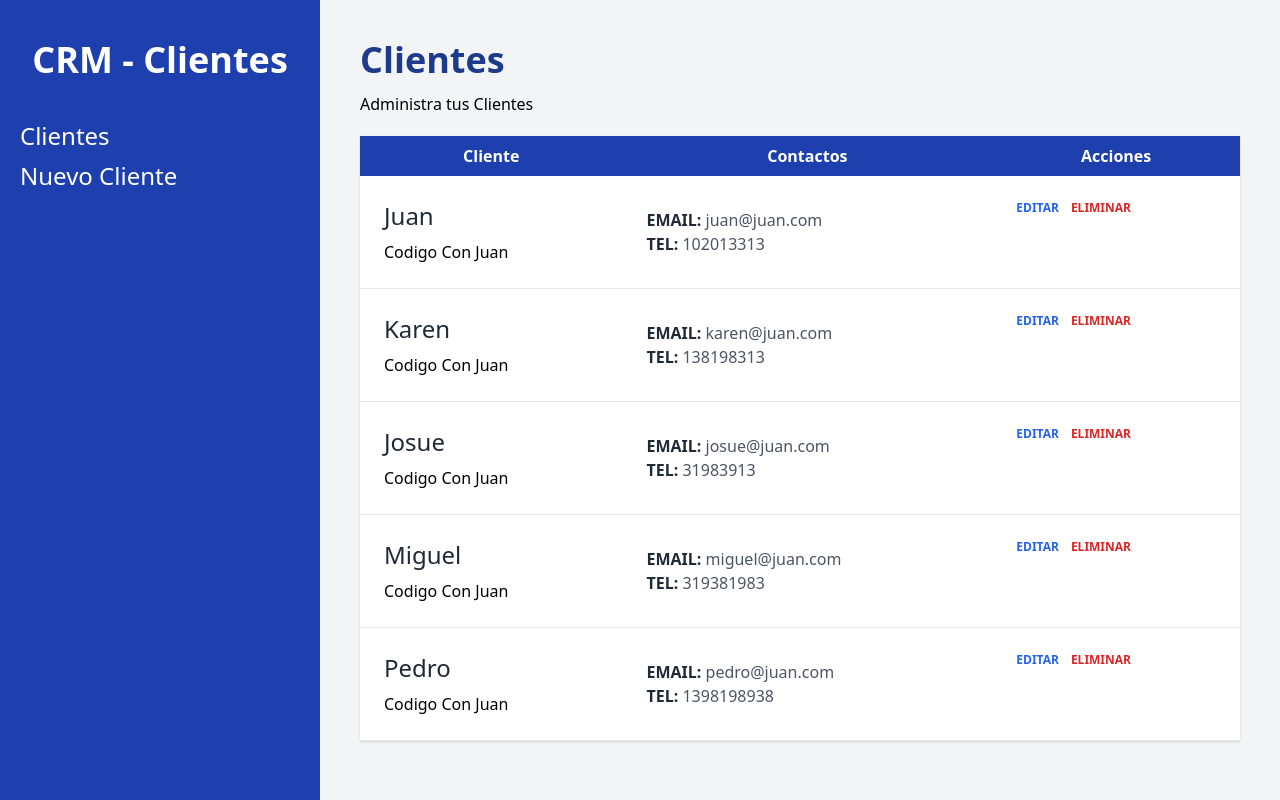
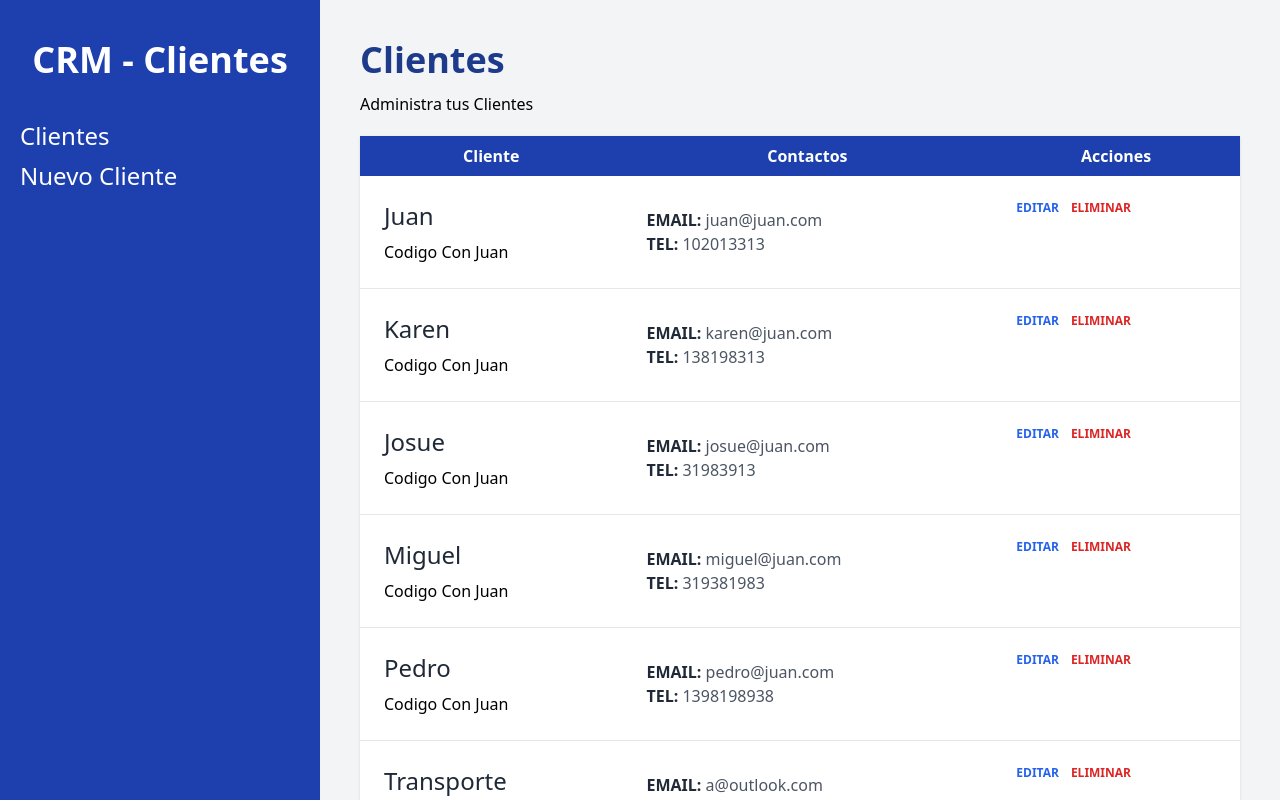
Before and after one commit to JesusRomanDev/Admin-Clientes-ReactRouterDom-Tailwind-JsonServer, a React (Vite) app: page / in a window 1280 px wide. Built offline with nearby package versions, Linux system fonts and the light colour scheme; data requests are answered from the project's data file.

Commit message:
Creando funcion de agregar clientes en page clientes.jsx y la exportamos, importamos en archivo NuevoCliente y la declaramos despues de pasar la validacion, adicionalmente redireccionamos hacia el index con redirect

```diff
--- a/db.json
+++ b/db.json
@@ -1,5 +1,5 @@
 {
-    "clientes" : [
+  "clientes": [
     {
       "id": 1,
       "nombre": "Juan",
@@ -34,6 +34,14 @@
       "telefono": 1398198938,
       "email": "pedro@juan.com",
       "empresa": "Codigo Con Juan"
+    },
+    {
+      "nombre": "Transporte",
+      "empresa": "Hyperx",
+      "email": "a@outlook.com",
+      "telefono": "81111111",
+      "notas": "jb",
+      "id": 6
     }
   ]
 }
--- a/src/components/pages/NuevoCliente.jsx
+++ b/src/components/pages/NuevoCliente.jsx
@@ -2,9 +2,11 @@
 //Este Hook nos permite navegar de forma programada, no a traves de un enlace sino de un boton
 //El Form reemplaza lo que hemos estado usando para hacerle el submit a los formularios (handleSubmit), entonces lo importamos
 //El useActionData nos sirve para cuando retornemos algo de nuestra funcion y usarlo en LA FUNCION DE NUESTRO COMPONENTE
-import {useNavigate, Form, useActionData} from 'react-router-dom'
+import {useNavigate, Form, useActionData, redirect} from 'react-router-dom'
 import Formulario from '../Formulario';
 import Error from '../Error';
+//Importando la funcion de agregar cliente para cuanod agreguemos un nuevo cliente
+import {agregarCliente} from '../../data/clientes'
 
 //En vez de ACTION, que regularmente lo tenemos en los formularios, crearemos una funcion similar a un loader para nuesto Form
 //recordando que se tiene que importar en donde declaramos este componente, en este caso en el archivo Main.jsx
@@ -37,7 +39,13 @@
     return errores; //tenemos que retornar algo para poder usarlo en la funcion de nuestro componente NuevoCliente, asi como fue en el Index, que retornamos los clientes para poder usarlo con el useLoaderData en nuestra funcion del componente
     //Nota: a diferencia de useLoaderData, AQUI USAREMOS useActionData para poder usar lo que retornemos
   }
-  return null;
+  //Aqui ya paso toda la validacion, entonces llamamos a la funcion para agregar el cliente con el argumento de datos
+  //No quiero que la siguiente linea se ejecute, entonces ponemos un await hasta que finalice nuestra funcion
+  await agregarCliente(datos);
+  //Ahora bien, cuando acabe queremos que nos redireccione hacia la pestaña clientes una vez terminado de agregar un cliente
+  return redirect('/')
+  //Nota: cuando hay actions o loaders, tenemos que redireccionar por medio de redirect, cuando es por botones o HTML es mejor
+  //por navigate(-1) como aqui abajo en el button del HTML
 }
 
 function NuevoCliente() {
--- a/src/data/clientes.jsx
+++ b/src/data/clientes.jsx
@@ -8,3 +8,24 @@
     console.log(resultado);
     return resultado; //retornando el resultado hacia nuestra funcion
 }
+
+export async function agregarCliente(datos){
+    // console.log(datos);
+    try {
+        //Se pone la misma URL porque esa es la URL DONDE TENEMOS QUE ENVIAR UN NUEVO REGISTRO
+        //Nota: le damos , y abrimos {} entonces le definimos un method post, en el de arriba no lo definimos porque por defecto el
+        //metodo de FETCH ES GET, tambien le pasamos un body, que son los datos que vamos a enviar al servidor, en el codigo de arriba
+        //no fue necesario porque solo estabamos consumiendo (GET), pero cuando envias (POST) se tiene que definir un body
+        //tambien van headers que es el tipo de contenido que vamos a enviar y es un JSON
+        const respuesta = await fetch(import.meta.env.VITE_API_URL, {
+            method: 'POST',
+            body: JSON.stringify(datos), //transformando objeto a JSON
+            headers: {
+                'Content-type': 'application/json' //esta peticion es de tipo JSON
+            }
+        })
+        await respuesta.json();
+    } catch (error) {
+        console.log(error);
+    }
+}
```
Lines whose indentation alone changed are shown as unchanged.
